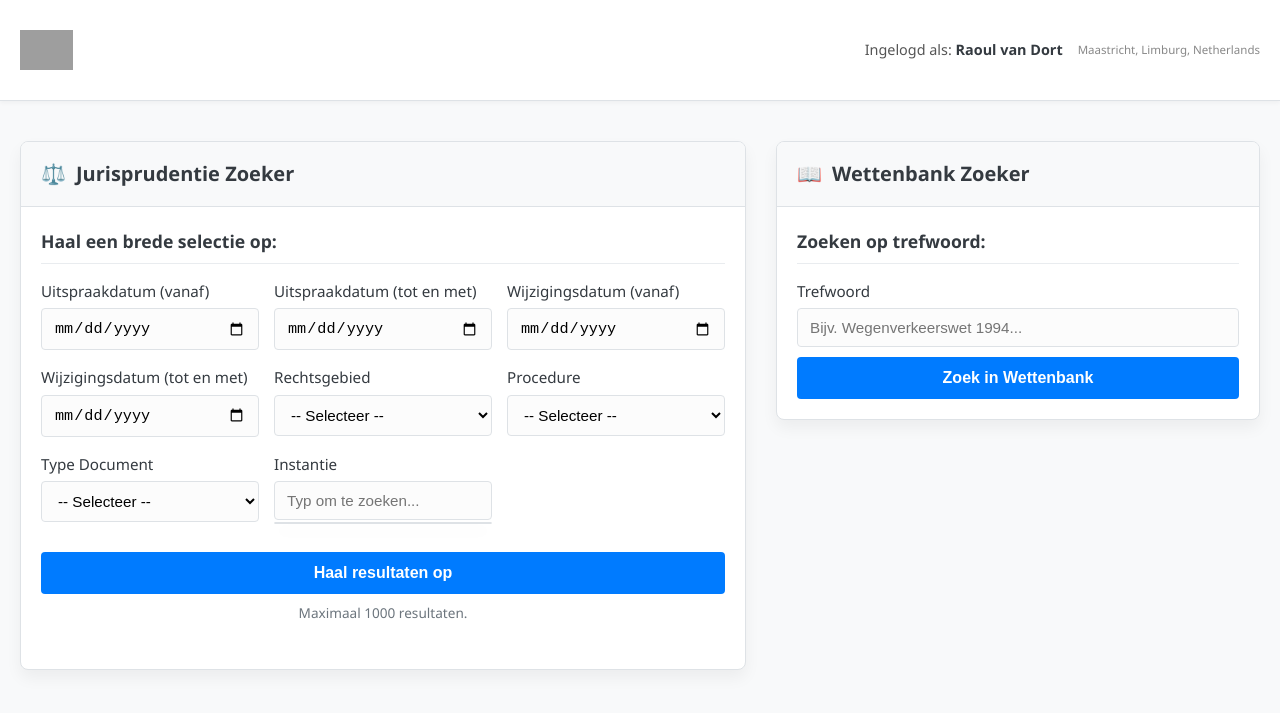
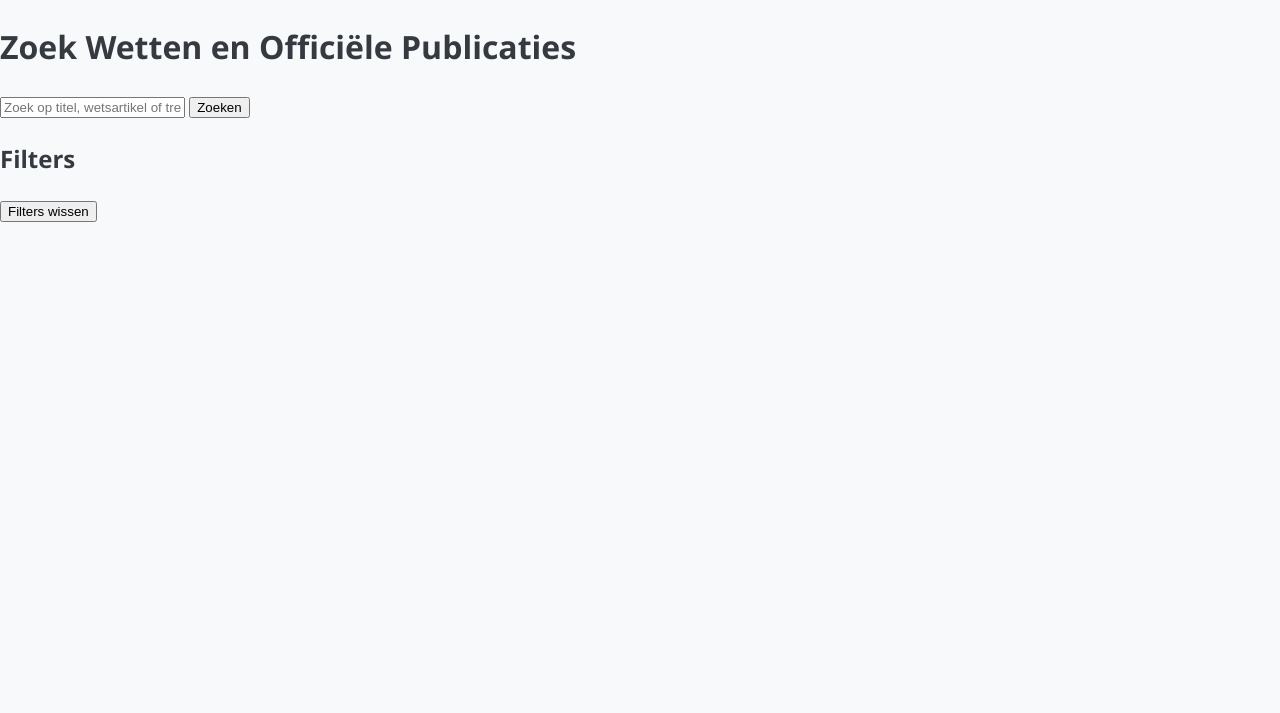
Before and after one commit to rolfvandort/zoektester2, a plain HTML site: page index.html in a window 1280 px wide. Drawn offline with Linux system fonts and the light colour scheme; grey boxes are pictures that could not be loaded.

Commit message:
Update index.html

```diff
--- a/index.html
+++ b/index.html
@@ -3,130 +3,46 @@
 <head>
     <meta charset="UTF-8">
     <meta name="viewport" content="width=device-width, initial-scale=1.0">
-    <title>Megafilter Rechtspraak & Wettenbank</title>
+    <title>Wetten Zoekmachine - Overheid.nl</title>
     <link rel="stylesheet" href="style.css">
 </head>
 <body>
-    <div class="header-bar">
-        <div class="header-content container">
-            <div class="logo">
-                <img src="https://i.postimg.cc/wB3qYvbY/Van-Dort-logo-compleet-RGB-scaled.jpg" alt="Van Dort Letselschade Logo">
+    <header>
+        <h1>Zoek Wetten en Officiële Publicaties</h1>
+        <form id="search-form">
+            <input type="text" id="search-input" placeholder="Zoek op titel, wetsartikel of trefwoord..." autocomplete="off">
+            <button type="submit">Zoeken</button>
+        </form>
+    </header>
+
+    <main>
+        <aside class="filters-panel">
+            <h2>Filters</h2>
+            <div id="filters-container">
+                </div>
+            <button id="reset-filters">Filters wissen</button>
+        </aside>
+
+        <section class="results-container">
+            <div id="results-info"></div>
+            <div id="results-list">
+                </div>
+            <div id="pagination-container">
+                </div>
+            <div class="no-results-message" style="display: none;">
+                Geen resultaten gevonden. Probeer een andere zoekterm.
             </div>
-            <div class="user-info">
-                <span>Ingelogd als: <strong>Raoul van Dort</strong></span>
-                <span class="location">Maastricht, Limburg, Netherlands</span>
-            </div>
+        </section>
+    </main>
+
+    <div id="overlay" style="display: none;">
+        <div id="details-modal">
+            <button id="close-modal">X</button>
+            <div id="details-content">
+                </div>
         </div>
     </div>
 
-    <div class="main-content-grid container">
-        <div class="jurisprudence-column">
-            <div class="dashboard-card" id="jurisprudenceCard">
-                <div class="card-header">
-                    <h2><span class="icon">⚖️</span> Jurisprudentie Zoeker</h2>
-                </div>
-                <div class="card-body">
-                    <div id="apiFilters" class="filter-section">
-                        <h3>Haal een brede selectie op:</h3>
-                        <div class="filter-grid">
-                            <div class="filter-group">
-                                <label for="dateFrom">Uitspraakdatum (vanaf)</label>
-                                <input type="date" id="dateFrom">
-                            </div>
-                            <div class="filter-group">
-                                <label for="dateTo">Uitspraakdatum (tot en met)</label>
-                                <input type="date" id="dateTo">
-                            </div>
-                            <div class="filter-group">
-                                <label for="modifiedFrom">Wijzigingsdatum (vanaf)</label>
-                                <input type="date" id="modifiedFrom">
-                            </div>
-                            <div class="filter-group">
-                                <label for="modifiedTo">Wijzigingsdatum (tot en met)</label>
-                                <input type="date" id="modifiedTo">
-                            </div>
-                            <div class="filter-group">
-                                <label for="subject">Rechtsgebied</label>
-                                <select id="subject"><option value="">-- Selecteer --</option></select>
-                            </div>
-                            <div class="filter-group">
-                                <label for="procedure">Procedure</label>
-                                <select id="procedure"><option value="">-- Selecteer --</option></select>
-                            </div>
-                            <div class="filter-group">
-                                <label for="type">Type Document</label>
-                                <select id="type">
-                                    <option value="">-- Selecteer --</option>
-                                    <option value="Uitspraak">Uitspraak</option>
-                                    <option value="Conclusie">Conclusie</option>
-                                </select>
-                            </div>
-                            <div class="filter-group autocomplete-container">
-                                <label for="creator">Instantie</label>
-                                <input type="text" id="creator" placeholder="Typ om te zoeken...">
-                                <div id="creatorSuggestions" class="autocomplete-suggestions"></div>
-                            </div>
-                        </div>
-                        <button id="apiSearchButton" class="primary-button">Haal resultaten op</button>
-                        <p class="button-subtext">Maximaal 1000 resultaten.</p>
-                    </div>
-
-                    <div id="smartSearchSection" class="filter-section hidden">
-                        <hr class="separator">
-                        <h3>Zoek met trefwoorden binnen deze resultaten:</h3>
-                        <div class="smart-search-controls">
-                            <input type="text" id="smartSearchInput" placeholder="Zoek op trefwoord...">
-                            <div class="checkbox-group">
-                                <label><input type="checkbox" name="searchIn" value="title" checked> Titel</label>
-                                <label><input type="checkbox" name="searchIn" value="summary" checked> Samenvatting</label>
-                                <label><input type="checkbox" name="searchIn" value="ecli"> ECLI</label>
-                                <label><input type="checkbox" name="searchIn" value="zaaknummer"> Zaaknummer</label>
-                            </div>
-                            <button id="smartFilterButton" class="secondary-button">Filter Binnen Resultaten</button>
-                        </div>
-                    </div>
-
-                    <div id="jurisprudenceResultsContainer">
-                        <div id="jurisprudenceStatus" class="status-message"></div>
-                        <div id="jurisprudenceResults"></div>
-                        <div id="jurisprudencePagination"></div>
-                    </div>
-                </div>
-            </div>
-        </div>
-
-        <div class="wettenbank-column">
-            <div id="pinnedItemContainer" class="dashboard-card hidden">
-                <div class="card-header">
-                    <h3><span class="icon">📌</span> Gepind Dossier</h3>
-                </div>
-                <div class="card-body" id="pinnedItemContent">
-                    </div>
-            </div>
-
-            <div class="dashboard-card">
-                <div class="card-header">
-                    <h2><span class="icon">📖</span> Wettenbank Zoeker</h2>
-                </div>
-                <div class="card-body">
-                    <div class="filter-section">
-                        <h3>Zoeken op trefwoord:</h3>
-                        <div class="filter-group">
-                            <label for="wettenbankKeyword">Trefwoord</label>
-                            <input type="text" id="wettenbankKeyword" placeholder="Bijv. Wegenverkeerswet 1994...">
-                        </div>
-                    </div>
-                    <button id="wettenbankSearchButton" class="primary-button">Zoek in Wettenbank</button>
-
-                    <div id="wettenbankResultsContainer">
-                        <div id="wettenbankStatus" class="status-message"></div>
-                        <div id="wettenbankResults"></div>
-                    </div>
-                </div>
-            </div>
-        </div>
-    </div>
-
-    <script src="script.js"></script>
+    <script src="app.js"></script>
 </body>
 </html>
```
